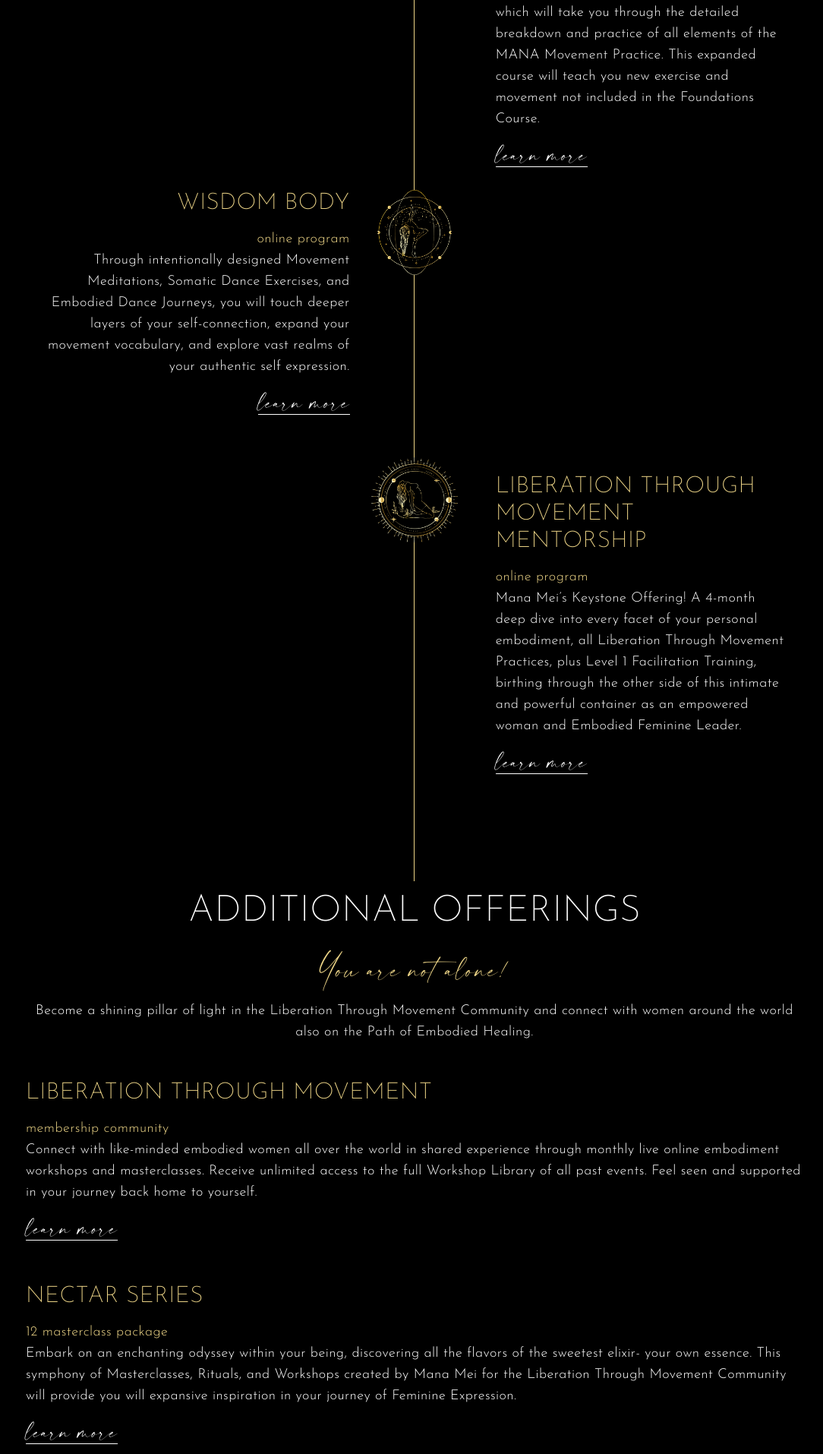
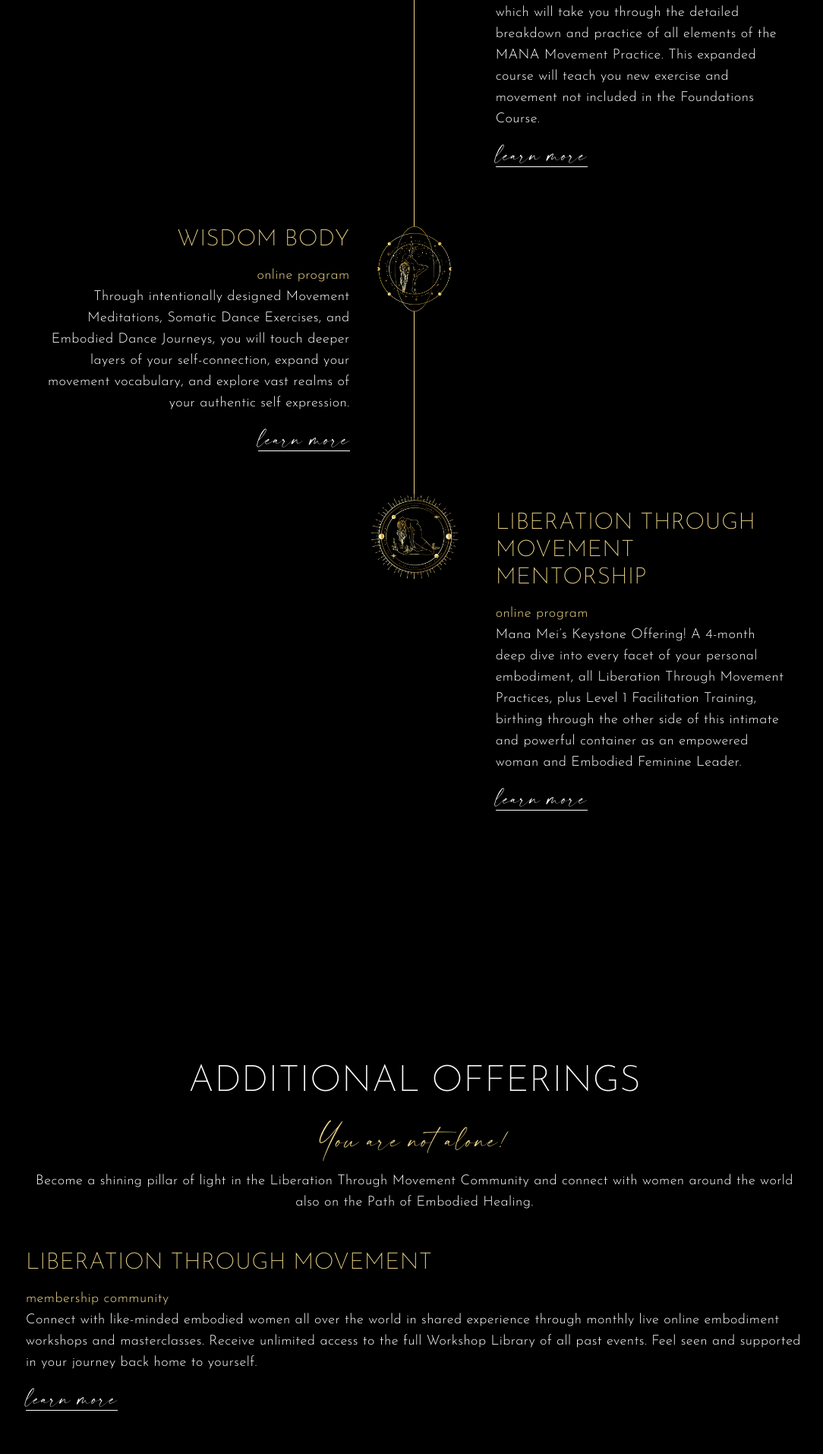
Before and after one commit to brittwoodard/manamei, a Jekyll site: the page built from offerings-alt.html, in a window 1280 px wide. Shown: the part 1808-3722 px from the top of the page at 76% size, without its empty margins (94-1178 px from the left). Built offline with Jekyll 4.4.1, drawn with Linux system fonts in a browser that asks for light colours; nearby versions of some CDN libraries; comment, search, counter and statistics services are not loaded.

```diff
--- a/assets/css/output-style.css
+++ b/assets/css/output-style.css
@@ -1492,6 +1492,9 @@
   .lg\:p-0 {
     padding: 0px;
   }
+  .lg\:p-10p {
+    padding: 10%;
+  }
 }
 @media (min-width: 1280px) {
   .xl\:w-\[20\%\] {
--- a/offerings-alt.html
+++ b/offerings-alt.html
@@ -54,7 +54,7 @@
 
 <!-- Map -->
 <!-- Medium Devices & Larger -->
-<section class="hidden md:block p-10p pb-0">
+<section class="hidden md:block md:p-5p lg:p-10p pb-0">
   <h1>Practice Section</h1>
   <h2 class="text-md-serif text-feature text-center">{{page.map.heading}}</h2>
   <p class="text-center">{{page.map.description}}</p>
@@ -74,10 +74,14 @@
 
       <div class="col-span-2 px-2 text-center">
           <img src="{{item.image_path}}" class="h-28 bg-black z-20 inline-block">
+          {% if forloop.last %}
+              <!-- Omit the div structure for the last item -->
+          {% else %}
               <div class="grid grid-cols-2 h-full">
                   <div class="border-r border-feature h-full"></div>
                   <div></div>
               </div>
+          {% endif %}
       </div>
 
       <div class="col-span-5"></div>
@@ -88,13 +92,17 @@
 
       <div class="col-span-2 px-2 text-center">
           <img src="{{item.image_path}}" class="h-28 bg-black z-20 inline-block">
+          {% if forloop.last %}
+              <!-- Omit the div structure for the last item -->
+          {% else %}
               <div class="grid grid-cols-2 h-full">
                   <div class="border-r border-feature h-full"></div>
                   <div></div>
               </div>
+          {% endif %}
       </div>
 
-      <div class="col-span-5 p-5p
+      <div class="col-span-5 p-5p mb-12
       {% cycle 'text-right', 'text-left' %}">
           <h3 class="heading-md-sans text-feature">{{item.title}}</h3>
           <span class="lowercase text-feature">{{item.type}}</span>
@@ -103,6 +111,7 @@
       </div>
       {% endif %}
       {% endfor %}
+  </div>
 </section>
 
 <!-- Additional Offerings -->
```
Lines whose indentation alone changed are shown as unchanged.
